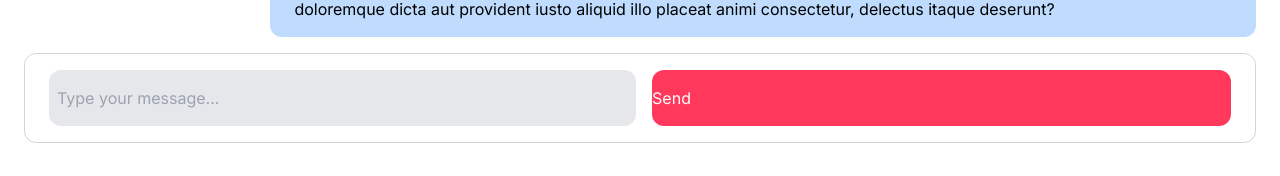
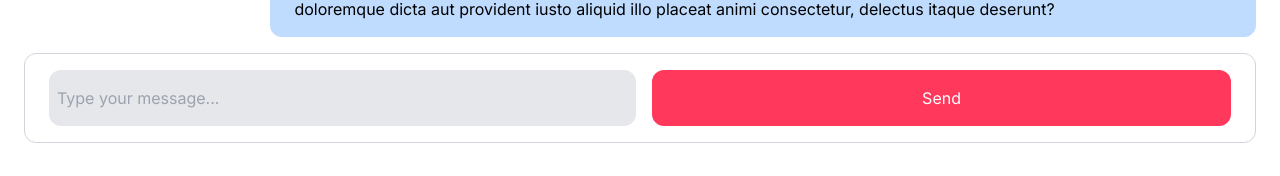
Before and after one commit to samlee088/djangobnb, a Next.js app: page /inbox/1 in a window 1280 px wide. Shown: the part 315-491 px from the top of the page. Built offline with nearby package versions, Linux system fonts and the light colour scheme.

Commit message:
able to render a button

```diff
--- a/app/components/forms/CustomButton.tsx
+++ b/app/components/forms/CustomButton.tsx
@@ -1,11 +1,22 @@
+"use client";
+
 import React from "react";
 
 interface CustomButtonProps {
   label: string;
+  onClick: () => void;
+  className?: string;
 }
-const CustomButton: React.FC<CustomButtonProps> = ({ label }) => {
+const CustomButton: React.FC<CustomButtonProps> = ({
+  label,
+  onClick,
+  className,
+}) => {
   return (
-    <div className="w-full py-4 bg-airbnb hover:bg-airbnbDark text-white rounded-xl transition cursor-pointer">
+    <div
+      onClick={onClick}
+      className={`w-full py-4 bg-airbnb hover:bg-airbnbDark text-white rounded-xl transition cursor-pointer ${className}`}
+    >
       {label}
     </div>
   );
--- a/app/components/inbox/ConversationDetail.tsx
+++ b/app/components/inbox/ConversationDetail.tsx
@@ -1,3 +1,5 @@
+"use client";
+
 import React from "react";
 import CustomButton from "../forms/CustomButton";
 
@@ -35,7 +37,11 @@
           className="w-full p-2 bg-gray-200 rounded-xl"
         />
 
-        <CustomButton label="Send" />
+        <CustomButton
+          label="Send"
+          onClick={() => console.log("clicked")}
+          className="w-[100px] text-center"
+        />
       </div>
     </>
   );
```
